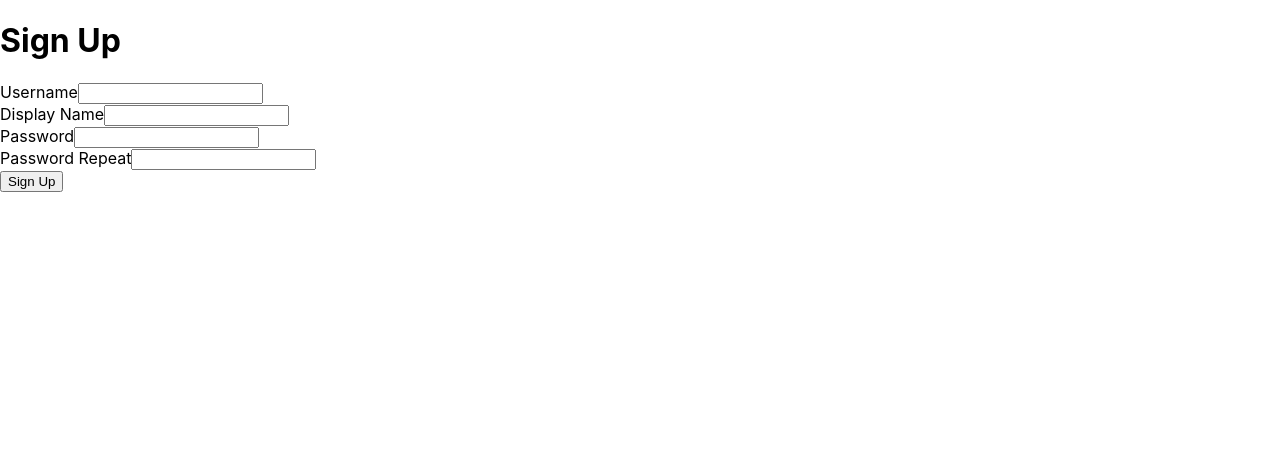
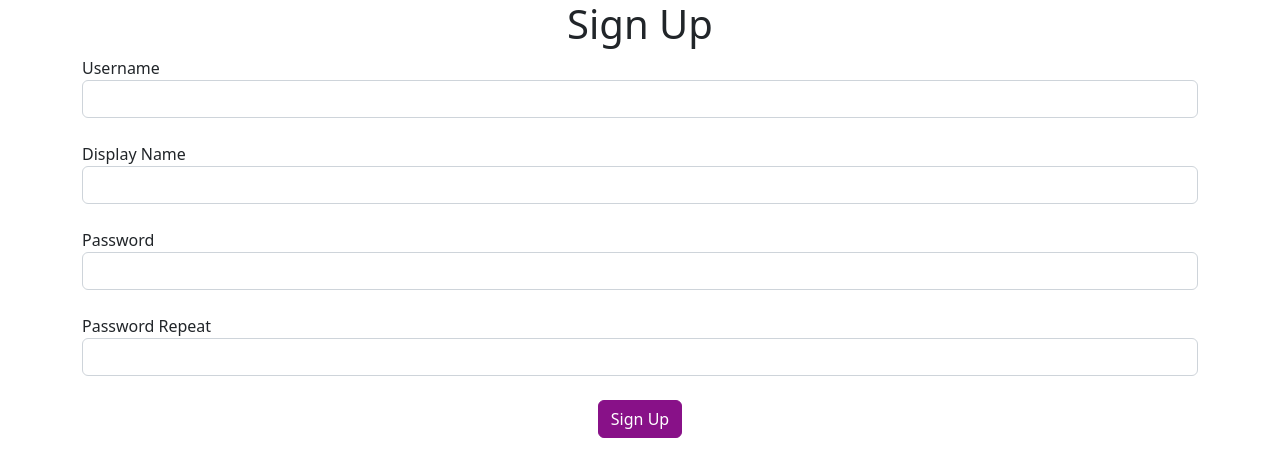
Before and after one commit to Aqshin13/ReactAndSpring, a React (Create React App) app in the folder frontend/: page / in a window 1280 px wide. Shown: the top 476 px of the page. Built offline with nearby package versions, Linux system fonts and the light colour scheme.

Commit message:
Chapter 2

```diff
--- a/frontend/package.json
+++ b/frontend/package.json
@@ -7,6 +7,8 @@
     "@testing-library/react": "^13.4.0",
     "@testing-library/user-event": "^13.5.0",
     "axios": "^1.4.0",
+    "bootstrap": "^5.2.3",
+    "node-sass": "^7.0.3",
     "react": "^18.2.0",
     "react-dom": "^18.2.0",
     "react-scripts": "5.0.1",
--- a/frontend/src/UserSignupPage.js
+++ /dev/null
@@ -1,66 +0,0 @@
-import React from "react";
-import axios from "axios";
-
-class UserSignupPage extends React.Component {
-  state = {
-    username: null,
-    displayName: null,
-    password:null,
-    passwordRepeat:null
-  };
-
-
-
-
-  onChange=event=>{
-    const{name,value}=event.target
-    this.setState({[name]:value})
-  }
-
-
-  onClickSignup=event=>{
-    event.preventDefault();
-
-   const{username,displayName,password}=this.state;
-
-    const body={
-       username,
-       displayName,
-       password
-
-    }
-    axios.post("/api/1.0/users",body);
-  }
-
-  render() {
-    return (
-      <form>
-        <h1>Sign Up</h1>
-
-        <div>
-          <label>Username</label>
-          <input name="username" onChange={this.onChange} />
-        </div>
-
-        <div>
-          <label>Display Name</label>
-          <input name="displayName" onChange={this.onChange} />
-        </div>
-
-        <div>
-          <label>Password</label>
-          <input name="password" type="password" onChange={this.onChange}/>
-        </div>
-
-        <div>
-          <label>Password Repeat</label>
-          <input name="passwordRepeat" type="password" onChange={this.onChange} />
-        </div>
-
-        <button onClick={this.onClickSignup}>Sign Up</button>
-      </form>
-    );
-  }
-}
-
-export default UserSignupPage;
--- /dev/null
+++ b/frontend/src/api/apiCalls.js
@@ -0,0 +1,5 @@
+import axios from "axios";
+
+export const signup = (body) => {
+  return axios.post("/api/1.0/users", body);
+};
--- /dev/null
+++ b/frontend/src/bootstraptest-override.scss
@@ -0,0 +1,2 @@
+$primary:#818;
+@import '~bootstrap/scss/bootstrap.scss'
--- a/frontend/src/index.js
+++ b/frontend/src/index.js
@@ -1,8 +1,8 @@
 import React from 'react';
 import ReactDOM from 'react-dom/client';
 import './index.css';
-import App from './App';
-import UserSignupPage from './UserSignupPage';
+import './bootstraptest-override.scss'
+import UserSignupPage from './pages/UserSignupPage'
 import reportWebVitals from './reportWebVitals';
 
 const root = ReactDOM.createRoot(document.getElementById('root'));
--- /dev/null
+++ b/frontend/src/pages/UserSignupPage.js
@@ -0,0 +1,117 @@
+import React from "react";
+import { signup } from "../api/apiCalls";
+class UserSignupPage extends React.Component {
+  state = {
+    username: null,
+    displayName: null,
+    password: null,
+    passwordRepeat: null,
+    pendingApiCall: false,
+  };
+
+  onChange = (event) => {
+    const { name, value } = event.target;
+    this.setState({ [name]: value });
+  };
+
+  onClickSignup = async (event) => {
+    event.preventDefault();
+
+    const { username, displayName, password } = this.state;
+
+    const body = {
+      username,
+      displayName,
+      password,
+    };
+    this.setState({ pendingApiCall: true });
+
+    try {
+      const response = await signup(body);
+    } catch (error) {}
+
+    this.setState({ pendingApiCall: false });
+
+    // signup(body)
+    //   .then((response) => {
+    //     this.setState({ pendingApiCall: false });
+    //   })
+    //   .catch((error) => {
+    //     this.setState({ pendingApiCall: false });
+    //   });
+  };
+
+  render() {
+
+
+  const{pendingApiCall}=this.state
+
+
+
+    return (
+      <div className="container">
+        <form>
+          <h1 className="text-center">Sign Up</h1>
+
+          <div className="form-group">
+            <label>Username</label>
+            <input
+              className="form-control"
+              name="username"
+              onChange={this.onChange}
+            />
+          </div>
+
+          <br />
+
+          <div className="form-group">
+            <label>Display Name</label>
+            <input
+              className="form-control"
+              name="displayName"
+              onChange={this.onChange}
+            />
+          </div>
+          <br />
+
+          <div className="form-group">
+            <label>Password</label>
+            <input
+              className="form-control"
+              name="password"
+              type="password"
+              onChange={this.onChange}
+            />
+          </div>
+          <br />
+
+          <div className="form-group">
+            <label>Password Repeat</label>
+            <input
+              className="form-control"
+              name="passwordRepeat"
+              type="password"
+              onChange={this.onChange}
+            />
+          </div>
+          <br />
+
+          <div className="text-center">
+            <button
+              className="btn btn-primary"
+              onClick={this.onClickSignup}
+              disabled={pendingApiCall}
+            >
+              {pendingApiCall && (
+                <span className="spinner-border spinner-border-sm"></span>
+              )}
+              Sign Up
+            </button>
+          </div>
+        </form>
+      </div>
+    );
+  }
+}
+
+export default UserSignupPage;
```
Also changed, not shown: frontend/public/index.html (+8 -0 lines), 1 other file (tests, documents, lock files or other folders).
